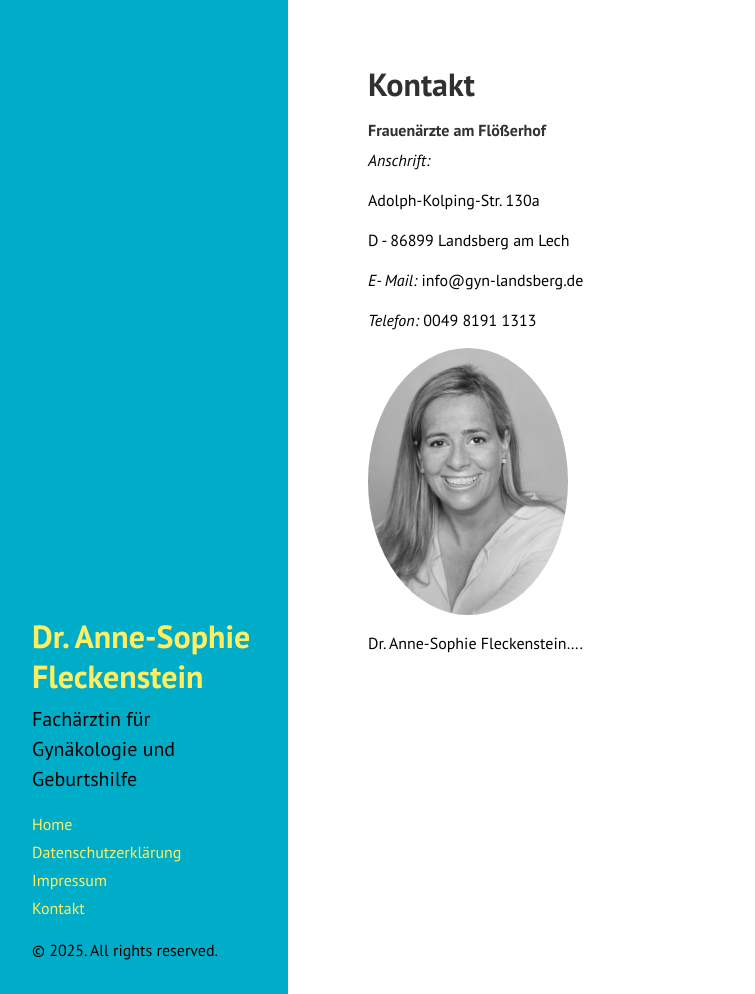
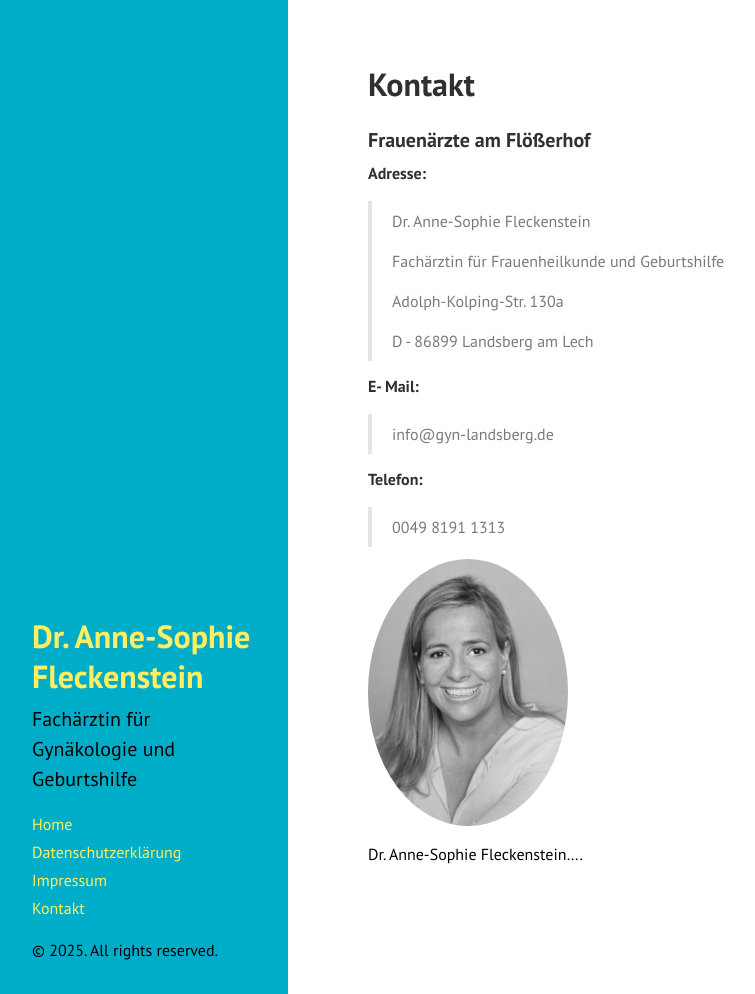
Before and after one commit to JuliaFleckenstein/dr-anne-sophie-fleckenstein, a Jekyll site: the page built from docs/kontakt.md, in a window 1280 px wide and 994 px high. Shown: the whole window, without its empty margins (0-755 px from the left). Built offline with Jekyll 4.4.1, drawn with Linux system fonts in a browser that asks for light colours; Markdown is read by kramdown in place of the engine named in the settings.

Commit message:
Update kontakt.md

```diff
--- a/docs/kontakt.md
+++ b/docs/kontakt.md
@@ -3,17 +3,23 @@ layout: page
 title: Kontakt
 ---
 
-#### Frauenärzte am Flößerhof
+### Frauenärzte am Flößerhof
 
-_Anschrift:_
 
-Adolph-Kolping-Str. 130a
+**Adresse:**
+> Dr. Anne-Sophie Fleckenstein
+>
+> Fachärztin für Frauenheilkunde und Geburtshilfe
+>
+>Adolph-Kolping-Str. 130a
+>
+> D - 86899 Landsberg am Lech
 
-D - 86899 Landsberg am Lech
+**E- Mail:**
+> info@gyn-landsberg.de
 
-_E- Mail:_ info@gyn-landsberg.de
-
-_Telefon:_ 0049 8191 1313
+**Telefon:**
+> 0049 8191 1313
 
 
 <img src="/images/dr-fleckenstein.jpg" alt="Dr. Anne-Sophie Fleckenstein" style="width:200px; border-radius: 100%;" class="round">
```
